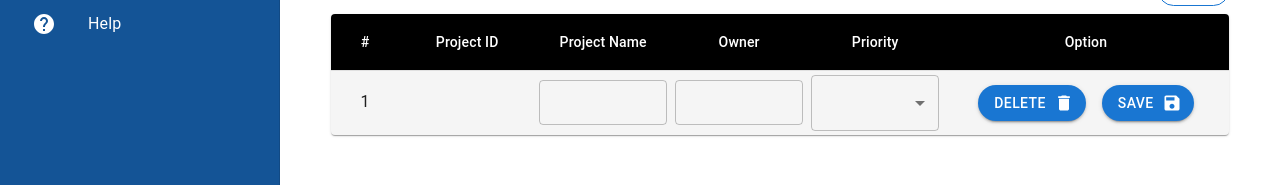
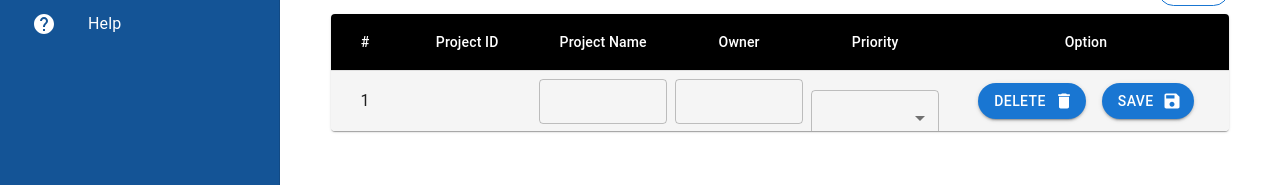
Before and after one commit to Saurabh07n/Project-List-frontend, a React (Create React App) app: page / in a window 1280 px wide. Both pictures are taken after a click on the button "ADD". Shown: the part 145-330 px from the top of the page. Built offline with nearby package versions, Linux system fonts and the light colour scheme; no server answers.

Commit message:
priority_dropdown

```diff
--- a/src/Components/ProjectList.js
+++ b/src/Components/ProjectList.js
@@ -189,7 +189,6 @@ export const ProjectList = () => {
       priority: ''
     });
     setData(temp);
-    // setSelectedRow('');
   }
 
     return (
@@ -213,14 +212,14 @@ export const ProjectList = () => {
                     </TableHead>
                     <TableBody>
                     {data.map((row,idx) => (
-                        <StyledTableRow key={`key-${idx}`} onClick={(e) => handleClickInput(e,idx)}>
+                        <StyledTableRow key={`key-${idx}`}>
                           <StyledTableCell align="center">{idx+1}</StyledTableCell>
 
-                          <StyledTableCell align="center" id={row.id}>
+                          <StyledTableCell align="center" id={row.id} onClick={(e) => handleClickInput(e,idx)}>
                            {row.id}
                           </StyledTableCell>
 
-                          <StyledTableCell align="center" id={row.id}>
+                          <StyledTableCell align="center" id={row.id} onClick={(e) => handleClickInput(e,idx)}>
                             { (selectedRow===row.id) || !row.created ?
                               <TextField
                                 autoComplete="on"
@@ -240,7 +239,7 @@ export const ProjectList = () => {
                               :row.name }
                           </StyledTableCell>
 
-                          <StyledTableCell align="center" id={row.id}>
+                          <StyledTableCell align="center" id={row.id} onClick={(e) => handleClickInput(e,idx)}>
                             { (selectedRow===row.id) || !row.created ?
                               <TextField
                                 autoComplete="on"
@@ -260,29 +259,32 @@ export const ProjectList = () => {
                               :row.owner }
                           </StyledTableCell>
 
+                          { ((selectedRow===row.id) || !row.created) ?
                           <StyledTableCell align="center" id={row.id} >
-                          { (selectedRow===row.id) || !row.created ?
-                            <FormControl fullWidth >
+                            <FormControl fullWidth sx= {{
+                                  height: '12px',
+                                  fontSize: 18,
+                                  textAlign: 'center',
+
+                                }}>
                               <Select
                                 value={row.priority}
                                 onChange={(e)=>handleTextChange(e,idx)}
                                 inputProps={{
                                   name: 'priority',
-                                  style: {
-                                    height: '12px',
-                                    fontSize: 18,
-                                    textAlign: 'center'
-                                  }
                                 }}
-                              >
-                                <MenuItem id={row.id} value='critical'>Critical</MenuItem>
-                                <MenuItem id={row.id} value='high'>High</MenuItem>
-                                <MenuItem id={row.id} value='mid'>Mid</MenuItem>
-                                <MenuItem id={row.id} value='low'>Low</MenuItem>
+                                >
+                                <MenuItem id={row.id} value='Critical'>Critical</MenuItem>
+                                <MenuItem id={row.id} value='High'>High</MenuItem>
+                                <MenuItem id={row.id} value='Mid'>Mid</MenuItem>
+                                <MenuItem id={row.id} value='Low'>Low</MenuItem>
                               </Select>
                             </FormControl>
-                            :row.priority }
                           </StyledTableCell>
+                          :
+                          <StyledTableCell align="center" id={row.id} onClick={(e) => handleClickInput(e,idx)}>
+                            {row.priority}
+                            </StyledTableCell> }
 
                           <StyledTableCell align="center">
                             <Box sx={{display: 'flex', justifyContent: 'center'}}>
```
